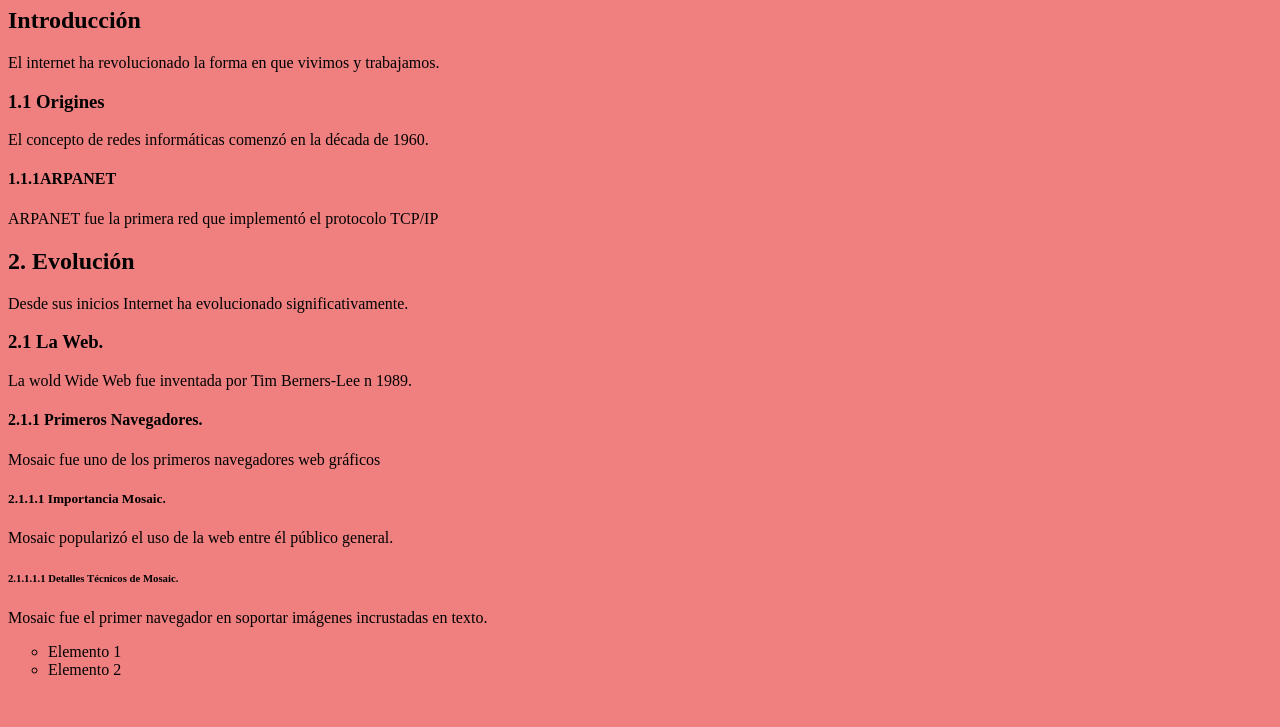
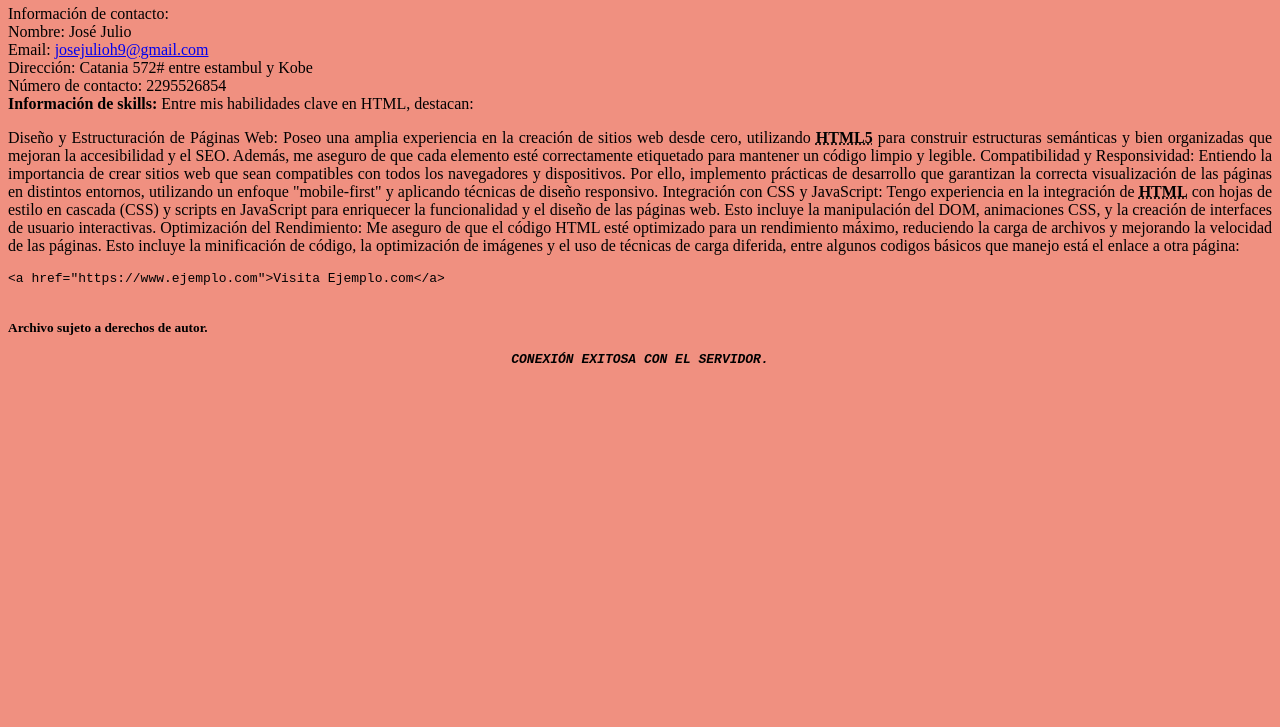
Before and after one commit to jurks1/index.html, a plain HTML site: page index.html in a window 1280 px wide. Shown: the part 73-800 px from the top of the page. Drawn offline with Linux system fonts and the light colour scheme.

Commit message:
index.html

```diff
--- a/index.html
+++ b/index.html
@@ -1,29 +1,31 @@
-<!DOCTYPE html>
-<html lang="es">
+<html>
 <head>
 <meta charset="UTF-8">
-<title> Ejemplo de encabezado</title>
+<html lang="es">
+<title> ESTA PAGINA ES CON FINES ACADEMICOS </title>
+<p align= "center"> Esta pagina se creó para que se presente de forma <u>corporativa</u> y se agregará <br>
+datos de <u>contacto</u> con <mark>información crítica</mark> sobre el personal. </br> </p>
+<hr>
 </head>
-<body bgcolor="#F08080">
-<h1>Historia del Internet</h1>
-<h2>Introducción</h2>
-<p>El internet ha revolucionado la forma en que vivimos y trabajamos.</p>
-<h3>1.1 Origines</h3>
-<p>El concepto de redes informáticas comenzó en la década de 1960.</p>
-<h4>1.1.1ARPANET</h4>
-<p>ARPANET fue la primera red que implementó el protocolo TCP/IP</p>
-<h2>2. Evolución</h2>
-<p>Desde sus inicios Internet ha evolucionado significativamente.</p>
-<h3>2.1 La Web.</h3><p>La wold Wide Web fue inventada por Tim Berners-Lee n 1989.</p>
-<h4>2.1.1 Primeros Navegadores.</h4>
-<p>Mosaic fue uno de los primeros navegadores web gráficos</p>
-<h5>2.1.1.1 Importancia Mosaic. </h5>
-<p>Mosaic popularizó el uso de la web entre él público general.</p>
-<h6>2.1.1.1.1 Detalles Técnicos de Mosaic.</h6>
-<p>Mosaic fue el primer navegador en soportar imágenes incrustadas en texto.</p>
-</body>
-</html>
-<ul type="circle">
-<li>Elemento 1</li>
-<li>Elemento 2</li>
-</ul>
+<body bgcolor="#F09080">
+<p> Información de contacto: <addres> <br> Nombre: José Julio <br>Email: <a
+href="josejulioh9@gmail.com">josejulioh9@gmail.com</a><br/>
+<addres> Dirección: Catania 572# entre estambul y Kobe<br>
+Número de contacto: 2295526854<br>
+<b>Información de skills:</b>
+Entre mis habilidades clave en HTML, destacan:
+
+<p align= "justify"> Diseño y Estructuración de Páginas Web: Poseo una amplia experiencia en la creación de sitios web desde cero, utilizando <abbr title= "HTML5 es la última versión del lenguaje de marcado HTML (HyperText Markup Language) que se utiliza para estructurar y presentar contenido en la web. Introducido con mejoras significativas respecto a versiones anteriores, HTML5 ofrece nuevas etiquetas y funcionalidades que permiten crear sitios web más dinámicos, interactivos y compatibles con dispositivos móviles. Entre sus características clave se incluyen soporte nativo para video y audio, nuevos elementos semánticos como <article>, <section>, y <nav>, así como una mejor integración con tecnologías como CSS3 y JavaScript para mejorar la experiencia del usuario y el rendimiento del sitio."><b>HTML5</b></abbr> para construir estructuras semánticas y bien organizadas que mejoran la accesibilidad y el SEO. Además, me aseguro de que cada elemento esté correctamente etiquetado para mantener un código limpio y legible.
+
+Compatibilidad y Responsividad: Entiendo la importancia de crear sitios web que sean compatibles con todos los navegadores y dispositivos. Por ello, implemento prácticas de desarrollo que garantizan la correcta visualización de las páginas en distintos entornos, utilizando un enfoque "mobile-first" y aplicando técnicas de diseño responsivo.
+
+Integración con CSS y JavaScript: Tengo experiencia en la integración de <abbr title= "
+HTML (HyperText Markup Language) es el lenguaje de marcado utilizado para crear y estructurar contenido en la web. Es el fundamento de todas las páginas web, permitiendo organizar texto, imágenes, enlaces, y otros elementos mediante etiquetas que indican cómo deben mostrarse en el navegador. HTML define la estructura básica de una página web, y es compatible con tecnologías como CSS para el diseño visual y JavaScript para la interactividad."><b>HTML</b></abbr> con hojas de estilo en cascada (CSS) y scripts en JavaScript para enriquecer la funcionalidad y el diseño de las páginas web. Esto incluye la manipulación del DOM, animaciones CSS, y la creación de interfaces de usuario interactivas.
+
+Optimización del Rendimiento: Me aseguro de que el código HTML esté optimizado para un rendimiento máximo, reduciendo la carga de archivos y mejorando la velocidad de las páginas. Esto incluye la minificación de código, la optimización de imágenes y el uso de técnicas de carga diferida, entre algunos codigos básicos que manejo está el enlace a otra página:<pre><code>&lt;a href="https://www.ejemplo.com"&gt;Visita Ejemplo.com&lt;/a&gt;</code></pre>
+
+ </p></br>
+<small><b> Archivo sujeto a derechos de autor.</b></small>
+
+<p align="center"><b><i>
+<samp>CONEXIÓN EXITOSA CON EL SERVIDOR.</samp></p>
```
